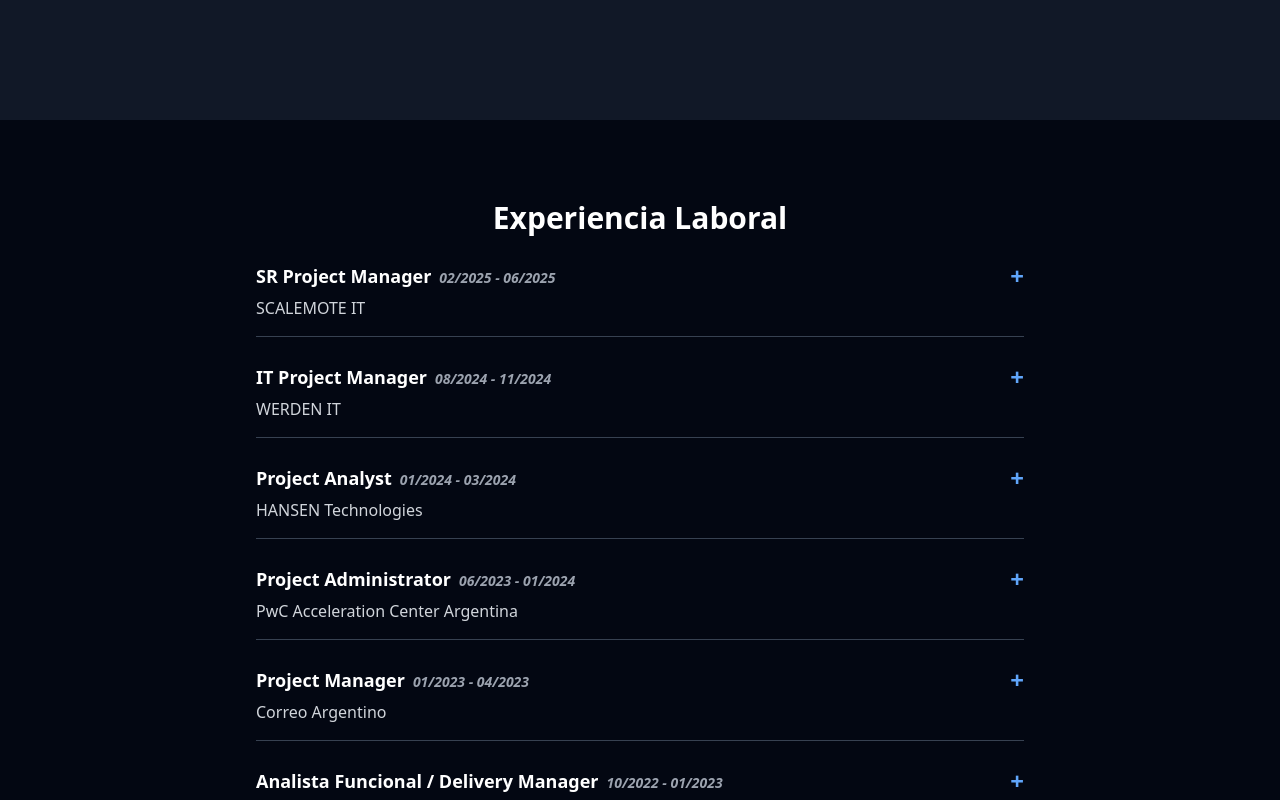
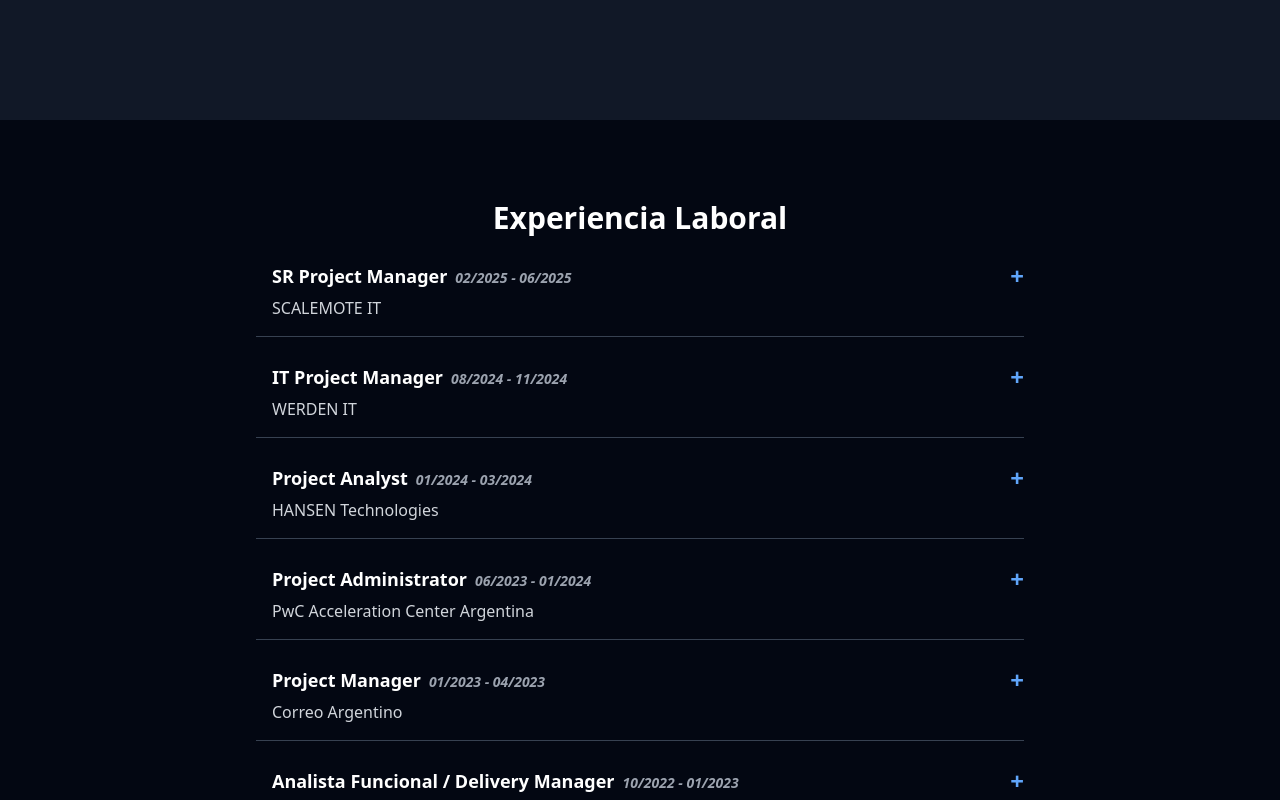
Before and after one commit to PatoMarinoBata/portfolio, a React (Vite) app: page / in a window 1280 px wide. Shown: the part 1480-2280 px from the top of the page. Built offline with nearby package versions, Linux system fonts and the light colour scheme.

Commit message:
Corrijo navbar alineación, restauro auto-scroll y ajusto padding en experiencia

```diff
--- a/src/Navbar.jsx
+++ b/src/Navbar.jsx
@@ -7,13 +7,14 @@
   const [menuOpen, setMenuOpen] = useState(false);
 
   return (
-    <header className="fixed top-0 left-0 w-full z-50 bg-black shadow-md h-20">
+    <header className="fixed top-0 left-0 w-full h-20 bg-black shadow-md z-50">
       <div className="flex justify-between items-center h-full px-6">
+        {/* Nombre a la izquierda */}
         <div className="font-bold text-lg md:text-xl text-white">
           Patricio Marino Bata
         </div>
 
-        {/* Enlaces para desktop */}
+        {/* Enlaces en desktop alineados a la derecha */}
         <nav className="hidden md:flex space-x-6 text-white text-sm md:text-base">
           <a href="#home" className="hover:text-blue-400 transition">
             {texts.navbar.home}
@@ -32,7 +33,7 @@
           </a>
         </nav>
 
-        {/* Botón idioma en desktop */}
+        {/* Botón de idioma en desktop */}
         <button
           onClick={toggleLanguage}
           className="hidden md:block bg-white text-black px-3 py-1 rounded hover:bg-gray-300 transition text-sm"
@@ -103,5 +104,5 @@
         </div>
       )}
     </header>
-);
+  );
 }
--- a/src/portfolio.jsx
+++ b/src/portfolio.jsx
@@ -21,7 +21,7 @@
     return () => clearInterval(interval);
   }, [images.length]);
 
-  // Si los textos aún no están definidos, mostramos un estado de carga
+  // Validación mínima de texts
   if (
     !texts?.home?.title ||
     !texts?.about?.title ||
@@ -47,7 +47,7 @@
       ====================== */}
       <section
         id="home"
-        className="snap-start min-h-screen pt-20 scroll-mt-20 flex flex-col justify-center items-center bg-gradient-to-b from-black to-gray-900 px-4 text-center"
+        className="snap-start h-screen pt-20 bg-gradient-to-b from-black to-gray-900 scroll-mt-0 flex flex-col justify-center items-center text-center px-4"
       >
         <h1 className="text-3xl md:text-5xl lg:text-6xl font-bold">
           {texts.home.title}
@@ -58,11 +58,11 @@
       </section>
 
       {/* ======================
-          2) SOBRE MÍ (carrusel)
+          2) SOBRE MÍ
       ====================== */}
       <section
         id="about"
-        className="snap-start min-h-screen pt-20 scroll-mt-20 flex flex-col md:flex-row items-center justify-center bg-gray-900 px-4 md:px-10 gap-10"
+        className="snap-start h-screen pt-20 bg-gray-900 scroll-mt-0 flex flex-col md:flex-row items-center justify-center px-4 md:px-10 gap-10"
       >
         <div className="w-full md:w-1/2 flex justify-center items-center overflow-hidden relative h-[250px] md:h-[350px] lg:h-[400px]">
           <AnimatePresence mode="wait">
@@ -94,14 +94,14 @@
       ====================== */}
       <section
         id="experience"
-        className="snap-start pt-20 scroll-mt-20 bg-gray-950 px-4 md:px-10 py-6"
+        className="snap-start min-h-screen pt-20 bg-gray-950 scroll-mt-0 px-4 md:px-10 py-6"
       >
         <h2 className="text-xl md:text-3xl font-semibold mb-6 text-center">
           {texts.experience.title}
         </h2>
         <div className="max-w-3xl mx-auto space-y-6">
           {texts.experience.jobs.map((job, idx) => (
-            <div key={idx} className="border-b border-gray-700 pb-4">
+            <div key={idx} className="border-b border-gray-700 pb-4 pl-4">
               <div className="flex justify-between items-center">
                 <div className="text-base md:text-lg font-semibold">
                   <span>{job.role}</span>
@@ -136,7 +136,7 @@
       ====================== */}
       <section
         id="studies"
-        className="snap-start min-h-screen pt-20 scroll-mt-20 bg-gray-900 px-4 md:px-10 py-6 overflow-y-auto"
+        className="snap-start min-h-screen pt-20 bg-gray-900 scroll-mt-0 px-4 md:px-10 py-6 overflow-y-auto"
       >
         <h2 className="text-xl md:text-3xl font-semibold mb-4">
           {texts.studies.title}
@@ -153,7 +153,7 @@
       ====================== */}
       <section
         id="contact"
-        className="snap-start min-h-screen pt-20 scroll-mt-20 flex flex-col justify-center items-center bg-gray-950 px-4 md:px-10 text-center"
+        className="snap-start min-h-screen pt-20 bg-gray-950 scroll-mt-0 flex flex-col justify-center items-center text-center px-4 md:px-10"
       >
         <h2 className="text-xl md:text-3xl font-semibold mb-4">
           {texts.contact.title}
```
